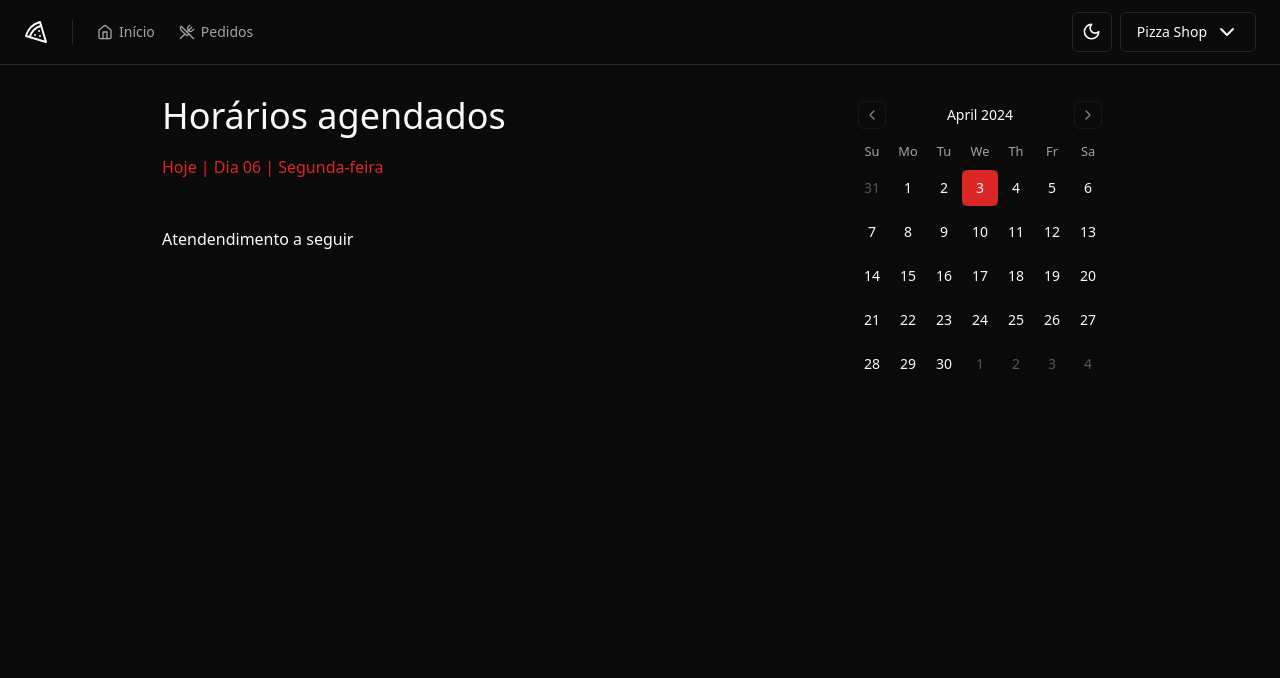
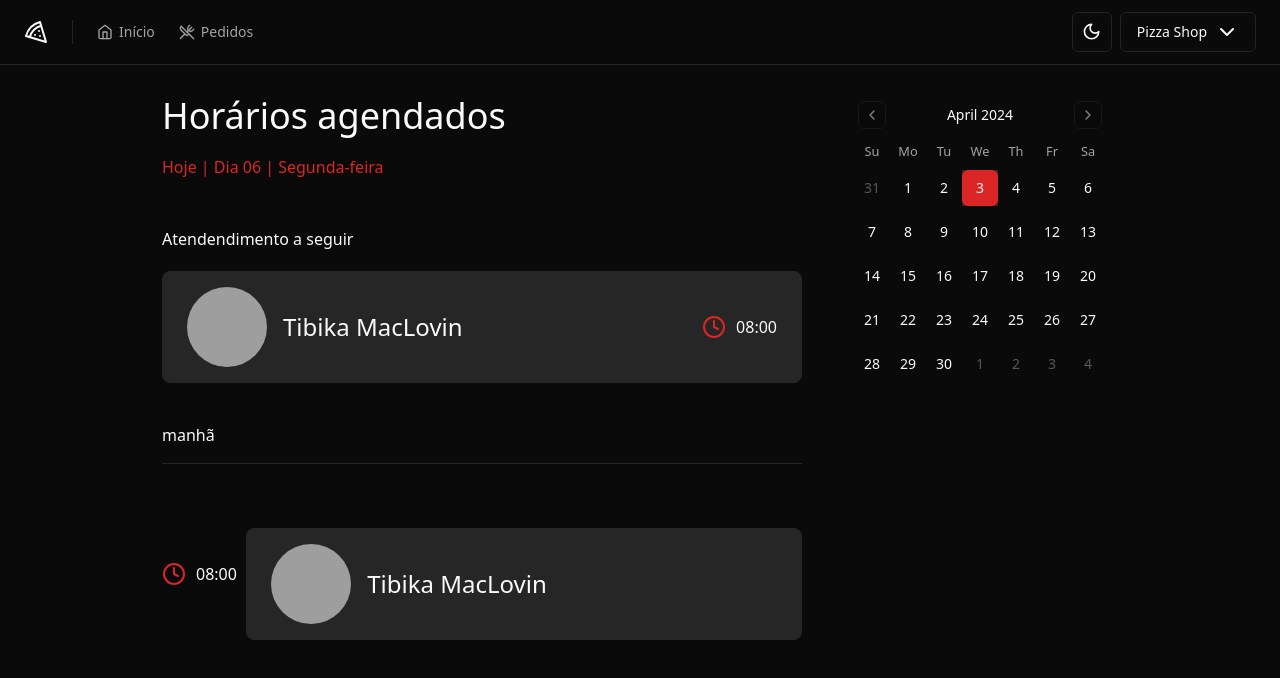
Before and after one commit to niciuoss/agenda-web, a React app: page /schedule in a window 1280 px wide. Shown: the top 678 px of the page. Built offline with nearby package versions, Linux system fonts and the light colour scheme; grey boxes are pictures that could not be loaded; the HTML template or start-up script is replaced by a standard one.

Commit message:
feat: new page

```diff
--- a/package.json
+++ b/package.json
@@ -10,6 +10,7 @@
   },
   "dependencies": {
     "@hookform/resolvers": "^3.3.4",
+    "@radix-ui/react-avatar": "^1.0.4",
     "@radix-ui/react-dialog": "^1.0.5",
     "@radix-ui/react-dropdown-menu": "^2.0.6",
     "@radix-ui/react-label": "^2.0.2",
--- /dev/null
+++ b/src/components/ui/avatar.tsx
@@ -0,0 +1,48 @@
+import * as React from "react"
+import * as AvatarPrimitive from "@radix-ui/react-avatar"
+
+import { cn } from "@/lib/utils"
+
+const Avatar = React.forwardRef<
+  React.ElementRef<typeof AvatarPrimitive.Root>,
+  React.ComponentPropsWithoutRef<typeof AvatarPrimitive.Root>
+>(({ className, ...props }, ref) => (
+  <AvatarPrimitive.Root
+    ref={ref}
+    className={cn(
+      "relative flex h-10 w-10 shrink-0 overflow-hidden rounded-full",
+      className
+    )}
+    {...props}
+  />
+))
+Avatar.displayName = AvatarPrimitive.Root.displayName
+
+const AvatarImage = React.forwardRef<
+  React.ElementRef<typeof AvatarPrimitive.Image>,
+  React.ComponentPropsWithoutRef<typeof AvatarPrimitive.Image>
+>(({ className, ...props }, ref) => (
+  <AvatarPrimitive.Image
+    ref={ref}
+    className={cn("aspect-square h-full w-full", className)}
+    {...props}
+  />
+))
+AvatarImage.displayName = AvatarPrimitive.Image.displayName
+
+const AvatarFallback = React.forwardRef<
+  React.ElementRef<typeof AvatarPrimitive.Fallback>,
+  React.ComponentPropsWithoutRef<typeof AvatarPrimitive.Fallback>
+>(({ className, ...props }, ref) => (
+  <AvatarPrimitive.Fallback
+    ref={ref}
+    className={cn(
+      "flex h-full w-full items-center justify-center rounded-full bg-muted",
+      className
+    )}
+    {...props}
+  />
+))
+AvatarFallback.displayName = AvatarPrimitive.Fallback.displayName
+
+export { Avatar, AvatarImage, AvatarFallback }
--- a/src/pages/app/schedule/appointment-list.tsx
+++ b/src/pages/app/schedule/appointment-list.tsx
@@ -1,3 +1,8 @@
+import Icon from '@/assets/Horário.svg'
+import { Separator } from '@/components/ui/separator'
+
+import { CardUser } from './card-user'
+
 export function AppointmentList() {
   return (
     <>
@@ -10,11 +15,24 @@ export function AppointmentList() {
         </div>
 
         <div className="">
-          <span className="bg-card text-secondary-foreground">
+          <span className="font-medium text-secondary-foreground">
             Atendendimento a seguir
           </span>
 
-          <div className="h-[7rem] w-[40rem]"></div>
+          <CardUser primary={true} />
+
+          <div className="mt-10 flex w-[40rem] flex-col">
+            <span className="font-medium text-secondary-foreground">manhã</span>
+            <Separator orientation="horizontal" className="mt-4 h-[1px]" />
+
+            <div className="mt-11 flex items-center">
+              <div className="mr-5 flex">
+                <img src={Icon} alt="icon" />
+                <span className="ml-2.5 text-secondary-foreground">08:00</span>
+              </div>
+              <CardUser primary={false} />
+            </div>
+          </div>
         </div>
       </div>
     </>
--- /dev/null
+++ b/src/pages/app/schedule/card-user.tsx
@@ -0,0 +1,28 @@
+import Icon from '@/assets/Horário.svg'
+import { Avatar, AvatarFallback, AvatarImage } from '@/components/ui/avatar'
+import { Label } from '@/components/ui/label'
+
+export function CardUser(props: { primary: boolean }) {
+  const { primary } = props
+
+  return (
+    <div className="mt-5 flex h-[7rem] w-[40rem] flex-row items-center justify-between rounded-lg border border-muted bg-muted px-6 py-4">
+      <div className="flex flex-row items-center">
+        <Avatar className="h-20 w-20">
+          <AvatarImage src="https://github.com/shadcn.png" />
+          <AvatarFallback>CN</AvatarFallback>
+        </Avatar>
+        <Label className="ml-4 text-[1.5rem] text-foreground">
+          Tibika MacLovin
+        </Label>
+      </div>
+
+      {primary && (
+        <div className="flex items-end">
+          <img src={Icon} alt="icon" />
+          <span className="ml-2.5 text-secondary-foreground">08:00</span>
+        </div>
+      )}
+    </div>
+  )
+}
```
Also changed, not shown: src/assets/Horário.svg (added), 1 other file (tests, documents, lock files or other folders).
